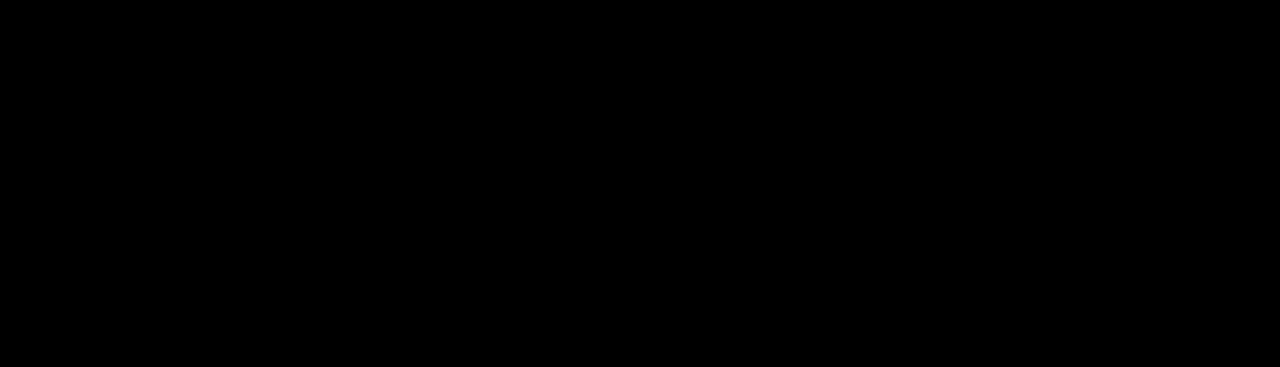
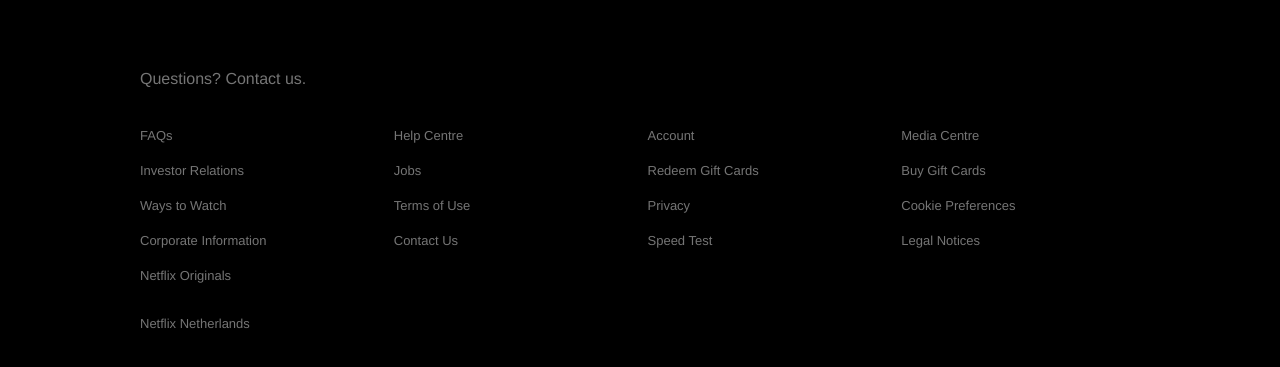
Before and after one commit to marcusvanwinden/netflix, a React app: page / in a window 1280 px wide. Shown: the part 1117-1484 px from the top of the page. Before the commit the page ends 1101 px from the top, so only its background shows below. Built offline with nearby package versions, Linux system fonts and the light colour scheme.

Commit message:
Implement footer

```diff
--- /dev/null
+++ b/src/components/footer/index.jsx
@@ -0,0 +1,46 @@
+import React from 'react';
+import PropTypes from 'prop-types';
+import {
+  Container,
+  Column,
+  Row,
+  Link,
+  Title,
+  Break,
+  Text,
+} from './styles/footer';
+
+const Footer = ({ children }) => <Container>{children}</Container>;
+Footer.propTypes = {
+  children: PropTypes.node.isRequired,
+};
+
+Footer.Row = ({ children }) => <Row>{children}</Row>;
+Footer.Row.propTypes = {
+  children: PropTypes.node.isRequired,
+};
+
+Footer.Column = ({ children }) => <Column>{children}</Column>;
+Footer.Column.propTypes = {
+  children: PropTypes.node.isRequired,
+};
+
+Footer.Link = ({ href, children }) => <Link href={href}>{children}</Link>;
+Footer.Link.propTypes = {
+  href: PropTypes.string.isRequired,
+  children: PropTypes.node.isRequired,
+};
+
+Footer.Title = ({ children }) => <Title>{children}</Title>;
+Footer.Title.propTypes = {
+  children: PropTypes.node.isRequired,
+};
+
+Footer.Text = ({ children }) => <Text>{children}</Text>;
+Footer.Text.propTypes = {
+  children: PropTypes.node.isRequired,
+};
+
+Footer.Break = () => <Break />;
+
+export default Footer;
--- /dev/null
+++ b/src/components/footer/styles/footer.js
@@ -0,0 +1,52 @@
+import styled from 'styled-components';
+
+export const Container = styled.div`
+  display: flex;
+  max-width: 1000px;
+  flex-direction: column;
+  padding: 70px 56px;
+  margin: auto;
+
+  @media (max-width: 1000px) {
+    padding: 70px 30px;
+  }
+`;
+
+export const Column = styled.div`
+  display: flex;
+  flex-direction: column;
+`;
+
+export const Row = styled.div`
+  display: grid;
+  grid-template-columns: repeat(auto-fill, minmax(230px, 1fr));
+  grid-gap: 15px;
+
+  @media (max-width: 1000px) {
+    grid-template-columns: repeat(auto-fill, minmax(150px, 1fr));
+  }
+`;
+
+export const Link = styled.a`
+  color: #757575;
+  margin-bottom: 20px;
+  font-size: 13px;
+  text-decoration: none;
+`;
+
+export const Title = styled.p`
+  font-size: 16px;
+  color: #757575;
+  margin-bottom: 40px;
+`;
+
+export const Text = styled.p`
+  font-size: 13px;
+  color: #757575;
+  margin-bottom: 40px;
+`;
+
+export const Break = styled.div`
+  flex-basis: 100%;
+  height: 0;
+`;
--- a/src/components/index.js
+++ b/src/components/index.js
@@ -1 +1,2 @@
 export { default as Jumbotron } from './jumbotron';
+export { default as Footer } from './footer';
--- /dev/null
+++ b/src/containers/footer.jsx
@@ -0,0 +1,40 @@
+import React from 'react';
+import { Footer } from '../components';
+
+export default function FooterContainer() {
+  return (
+    <Footer>
+      <Footer.Title>Questions? Contact us.</Footer.Title>
+      <Footer.Break />
+      <Footer.Row>
+        <Footer.Column>
+          <Footer.Link href="#">FAQs</Footer.Link>
+          <Footer.Link href="#">Investor Relations</Footer.Link>
+          <Footer.Link href="#">Ways to Watch</Footer.Link>
+          <Footer.Link href="#">Corporate Information</Footer.Link>
+          <Footer.Link href="#">Netflix Originals</Footer.Link>
+        </Footer.Column>
+        <Footer.Column>
+          <Footer.Link href="#">Help Centre</Footer.Link>
+          <Footer.Link href="#">Jobs</Footer.Link>
+          <Footer.Link href="#">Terms of Use</Footer.Link>
+          <Footer.Link href="#">Contact Us</Footer.Link>
+        </Footer.Column>
+        <Footer.Column>
+          <Footer.Link href="#">Account</Footer.Link>
+          <Footer.Link href="#">Redeem Gift Cards</Footer.Link>
+          <Footer.Link href="#">Privacy</Footer.Link>
+          <Footer.Link href="#">Speed Test</Footer.Link>
+        </Footer.Column>
+        <Footer.Column>
+          <Footer.Link href="#">Media Centre</Footer.Link>
+          <Footer.Link href="#">Buy Gift Cards</Footer.Link>
+          <Footer.Link href="#">Cookie Preferences</Footer.Link>
+          <Footer.Link href="#">Legal Notices</Footer.Link>
+        </Footer.Column>
+      </Footer.Row>
+      <Footer.Break />
+      <Footer.Text>Netflix Netherlands</Footer.Text>
+    </Footer>
+  );
+}
--- a/src/pages/home.jsx
+++ b/src/pages/home.jsx
@@ -1,6 +1,12 @@
 import React from 'react';
 import JumbotronContainer from '../containers/jumbotron';
+import FooterContainer from '../containers/footer';
 
 export default function Home() {
-  return <JumbotronContainer />;
+  return (
+    <>
+      <JumbotronContainer />
+      <FooterContainer />
+    </>
+  );
 }
```
